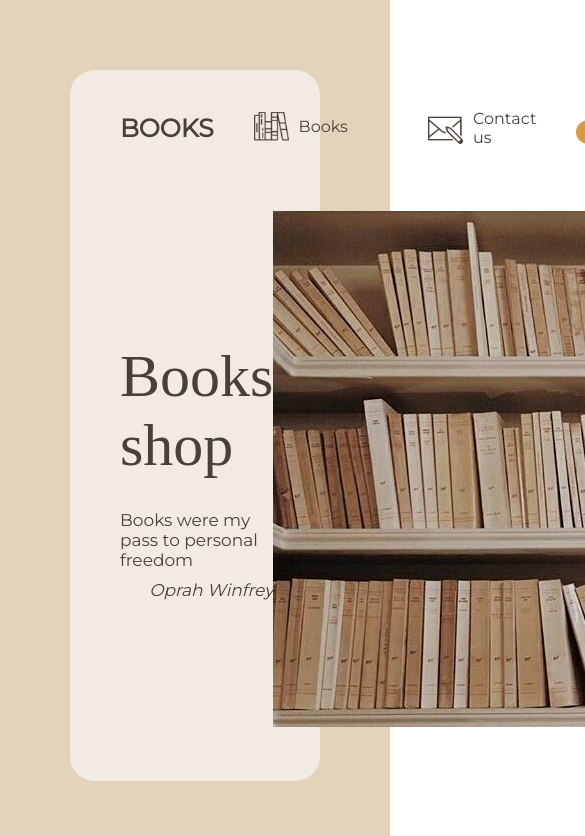
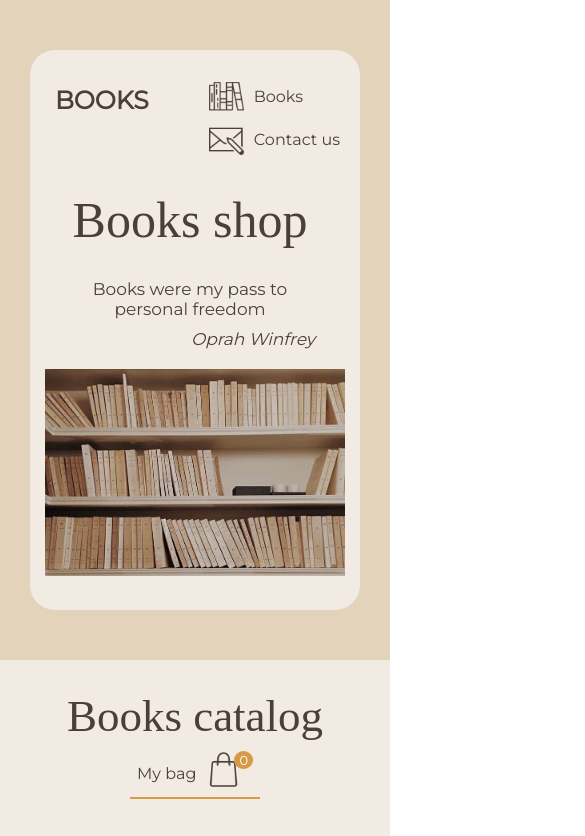
Before and after one commit to lera-sh/Book-shop, a website: page index.html in a window 390 px wide. Shown: the top 836 px of the page, 585 px wide, since content can reach past the window. Drawn offline with Linux system fonts and the light colour scheme.

Commit message:
feat: implement responsive

```diff
--- a/order.css
+++ b/order.css
@@ -74,7 +74,6 @@ input {
   border-radius: 5px;
   margin-bottom: 5px;
 }
-
 
 .pop-up {
   display: none;
@@ -205,3 +204,81 @@ p {
 .submit-btn:disabled {
   cursor: not-allowed !important;
 }
+
+@media (max-width: 1440px) {
+  .pop-up {
+    width: 700px;
+    height: 550px;
+    top: 10%;
+    left: 30%;
+  }
+}
+
+@media (max-width: 1280px) {
+  .pop-up {
+    top: 20%;
+    left: 20%;
+  }
+}
+
+@media (max-width: 1024px) {
+  .pop-up {
+    width: 500px;
+    height: 500px;
+    top: 20%;
+    left: 25%;
+  }
+}
+
+@media (max-width: 992px) {
+  .pop-up {
+    top: 20%;
+    left: 20%;
+  }
+}
+
+@media (max-width: 768px) {
+  .pop-up {
+    top: 20%;
+    left: 15%;
+  }
+}
+
+@media (max-width: 640px) {
+  h1 {
+    font-size: 50px;
+    margin-left: 0;
+    text-align: center;
+  }
+  .pop-up {
+    top: 15%;
+    left: 5%;
+  }
+}
+
+@media (max-width: 540px) {
+  .pop-up {
+    width: 400px;
+    height: 400px;
+    top: 10%;
+    left: 10%;
+  }
+}
+
+@media (max-width: 480px) {
+  .pop-up {
+    width: 350px;
+    height: 350px;
+    top: 10%;
+    left: 10%;
+  }
+}
+
+@media (max-width: 420px) {
+  .pop-up {
+    width: 300px;
+    height: 300px;
+    top: 10%;
+    left: 10%;
+  }
+}
--- a/style.css
+++ b/style.css
@@ -102,6 +102,7 @@ a {
 }
 
 .intro-content {
+    padding-right: 10px;
     width: 380px;
 }
 
@@ -126,6 +127,10 @@ a {
     font-style: italic;
     padding-top: 10px;
     text-align: end;
+}
+
+.intro-img {
+    width: 720px;
 }
 
 .catalog-section {
@@ -223,7 +228,7 @@ a {
 .book {
     display: flex;
     flex-direction: column;
-    height: 500px;
+    height: 400px;
     overflow-y: scroll;
     padding-bottom: 20px;
 }
@@ -466,3 +471,225 @@ a {
 .design-img {
     color: #494139;
 }
+
+@media (max-width: 1440px) {
+    .header-section {
+        padding: 35px 50px;
+    }
+    .intro-img {
+        width: 720px;
+    }
+    .intro-section {
+        padding: 25px 50px 50px;
+    }
+}
+
+@media (max-width: 1280px) {
+    .header-section {
+        padding: 35px 30px;
+    }
+    .intro-img {
+        width: 500px;
+    }
+    .intro-section {
+        display: flex;
+        padding: 25px 30px 50px;
+    }
+    .intro-title {
+        font-size: 60px;
+    }
+    .start-section {
+        margin: 70px;
+    }
+}
+
+@media (max-width: 1024px) {
+    .intro-img {
+        width: 450px;
+    }
+    .intro-section {
+        display: flex;
+        padding: 15px 30px 50px;
+    }
+    .intro-title {
+        font-size: 50px;
+    }
+    .start-section {
+        margin: 50px 30px;
+    }
+    .intro-text {
+        font-size: 17px;
+    }
+    .intro-author {
+        font-size: 17px;
+    }
+}
+
+@media (max-width: 992px) {
+    .intro-img {
+        width: 400px;
+    }
+    .intro-title {
+        font-size: 45px;
+    }
+    .intro-text {
+        font-size: 16px;
+    }
+    .intro-author {
+        font-size: 16px;
+    }
+    .nav-item {
+        margin: 0 20px;
+    }
+    .catalog-title {
+        font-size: 60px;
+    }
+    .catalog-section {
+        padding: 50px 110px;
+    }
+}
+
+@media (max-width: 768px) {
+    .header-section {
+        padding: 35px 30px;
+    }
+    .intro-img {
+        width: 500px;
+    }
+    .intro-title {
+        font-size: 50px;
+        text-align: center;
+    }
+    .intro-section {
+        flex-direction: column;
+        padding: 25px 30px 50px;
+    }
+    .intro-content {
+        padding-bottom: 20px;
+    }
+    .intro-text {
+        font-size: 17px;
+        text-align: center;
+    }
+    .intro-author {
+        font-size: 17px;
+    }
+    .nav-item {
+        margin: 0 10px;
+    }
+    .catalog-title {
+        font-size: 50px;
+    }
+    .catalog-section {
+        padding: 50px 70px;
+    }
+    .catalog-info {
+        display: flex;
+    }
+}
+
+@media (max-width: 640px) {
+    .header-bag-section {
+        display: none;
+    }
+    .intro-img {
+        width: 400px;
+    }
+    .nav-item {
+        margin: 0;
+    }
+    .catalog-info {
+        flex-direction: column;
+    }
+    .book {
+        height: 400px;
+    }
+    .cross-bag-container {
+        margin-left: 480px;
+    }
+    .image-for-bag {
+        width: 130px;
+    }
+    .name-item {
+        width: 200px;
+    }
+    .footer {
+        padding: 40px 110px;
+    }
+}
+
+@media (max-width: 540px) {
+    .bag-content {
+        width: 400px;
+    }
+    .book {
+        height: 300px;
+    }
+    .cross-bag-container {
+        margin-left: 380px;
+    }
+    .image-for-bag {
+        width: 110px;
+    }
+    .nav-items {
+        display: flex;
+    }
+    .name-item {
+        width: 180px;
+    }
+    .footer {
+        padding: 40px 70px;
+    }
+}
+
+@media (max-width: 480px) {
+    .header-section {
+        align-items: flex-start;
+        padding: 25px 0 15px 25px;
+    }
+    .logo {
+        padding-bottom: 10px;
+        padding-top: 10px;
+    }
+    .intro-section {
+        padding: 15px 10px 30px;
+    }
+    .intro-img {
+        width: 300px;
+    }
+    .intro-content {
+        width: 250px;
+    }
+    .nav-items {
+        display: flex;
+        flex-direction: column;
+    }
+    .catalog-section {
+        padding: 30px 50px;
+    }
+    .catalog-title {
+        font-size: 45px;
+    }
+    .bag-content {
+        width: 300px;
+    }
+    .book {
+        height: 320px;
+    }
+    .cross-bag-container {
+        margin-left: 280px;
+    }
+    .image-for-bag {
+        width: 90px;
+    }
+    .name-item {
+        width: 130px;
+    }
+    .footer {
+        padding: 30px 50px;
+    }
+    .footer-container {
+        align-items: center;
+        flex-direction: column;
+    }
+}
```
